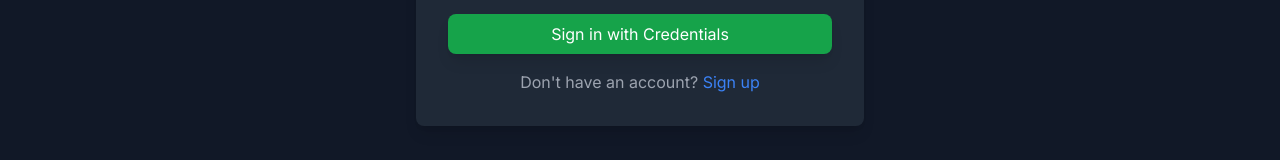
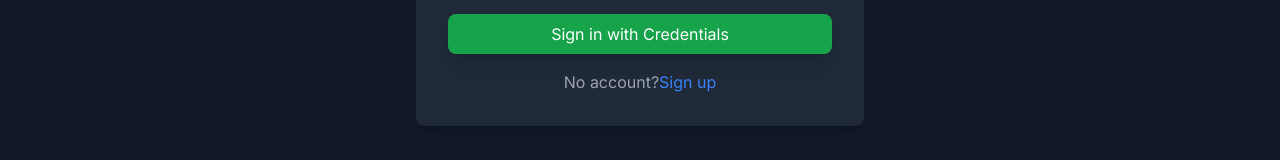
Before and after one commit to edeliscoding/codeshare, a Next.js app: page /signin in a window 1280 px wide. Shown: the part 578-738 px from the top of the page. Built offline with nearby package versions, Linux system fonts and the light colour scheme; no server answers.

Commit message:
fixed typo

```diff
--- a/app/signin/page.jsx
+++ b/app/signin/page.jsx
@@ -301,7 +301,7 @@ export default function SignIn() {
 
         <div className="text-center mt-4">
           <p className="text-gray-400">
-            Don't have an account?{" "}
+            No account?
             <a href="/register" className="text-blue-500 hover:underline">
               Sign up
             </a>
```
